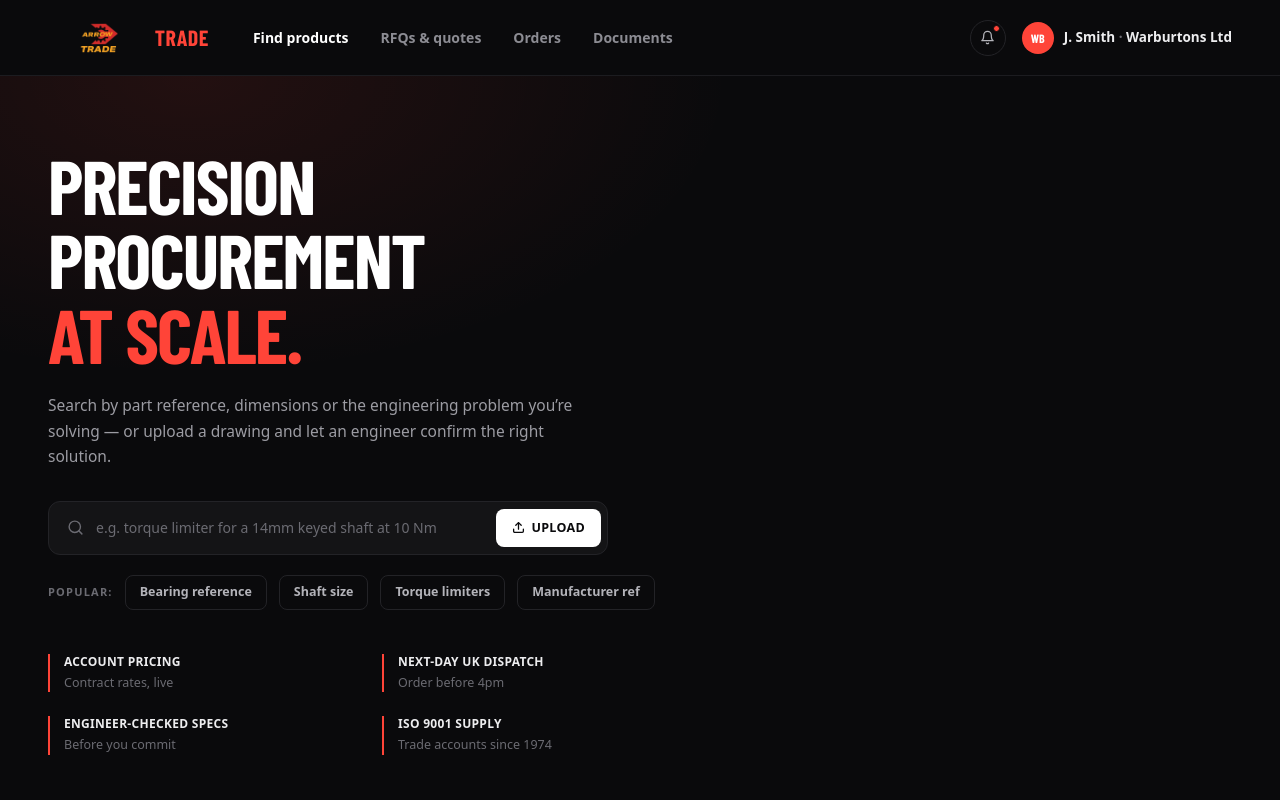
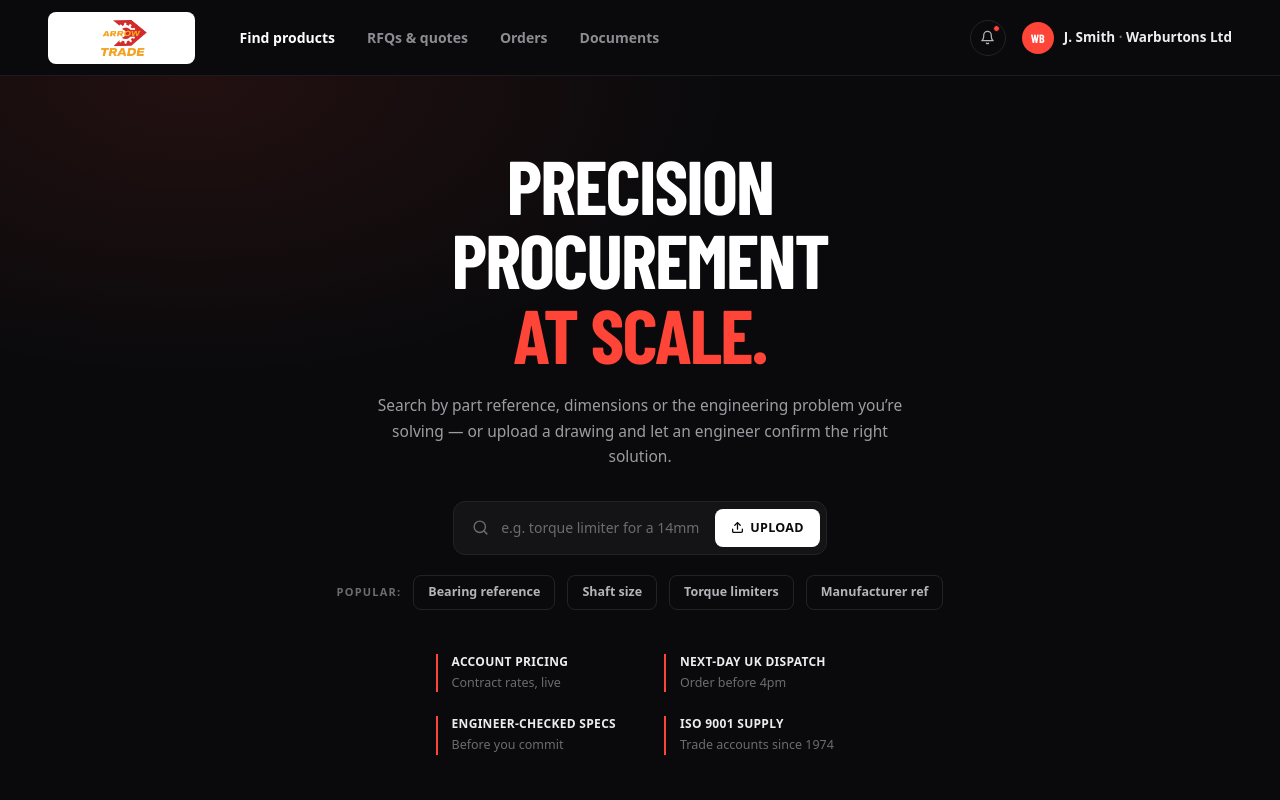
Before and after one commit to abdulhayeedev/arrow-trade-portal, a Next.js app: page / in a window 1280 px wide. Shown: the top 800 px of the page. Built offline with nearby package versions, Linux system fonts and the light colour scheme; a web font is replaced by a local one.

Commit message:
background change

```diff
--- a/app/page.tsx
+++ b/app/page.tsx
@@ -37,9 +37,8 @@ export default function Home() {
       {/* Top nav */}
       <header className="flex h-[76px] items-center justify-between border-b border-[#1C1C20] px-12">
         <div className="flex items-center gap-11">
-          <div className="flex items-center gap-2">
-            <img src="/images/logo.png" alt="Arrow Engineering" className="h-8 w-auto" />
-            <span className="font-heading text-[22px] font-extrabold tracking-wide text-[#FF4438]">TRADE</span>
+          <div className="flex items-center rounded-lg bg-white px-3 py-1.5">
+            <img src="/images/logo.png" alt="Arrow Engineering" className="h-10 w-auto" />
           </div>
           <nav className="flex items-center gap-8 text-sm font-semibold">
             <span className="text-white">Find products</span>
@@ -75,7 +74,7 @@ export default function Home() {
             "radial-gradient(ellipse 900px 500px at 15% 0%, rgba(255,68,56,0.10) 0%, rgba(255,68,56,0) 60%)",
         }}
       >
-        <div className="relative max-w-[780px]">
+        <div className="relative mx-auto flex max-w-[780px] flex-col items-center text-center">
           <h1 className="font-heading text-[76px] font-extrabold uppercase leading-[0.98] tracking-tight">
             <span className="text-white">Precision</span>
             <br />
@@ -125,7 +124,7 @@ export default function Home() {
 
           <div className="mt-11 grid max-w-[620px] grid-cols-2 gap-x-12 gap-y-6">
             {features.map((f) => (
-              <div key={f.title} className="border-l-2 border-[#FF4438] pl-3.5">
+              <div key={f.title} className="border-l-2 border-[#FF4438] pl-3.5 text-left">
                 <div className="text-xs font-bold tracking-wide text-[#EDEDEF]">{f.title}</div>
                 <div className="mt-1 text-[12.5px] text-[#6B6B72]">{f.desc}</div>
               </div>
```
